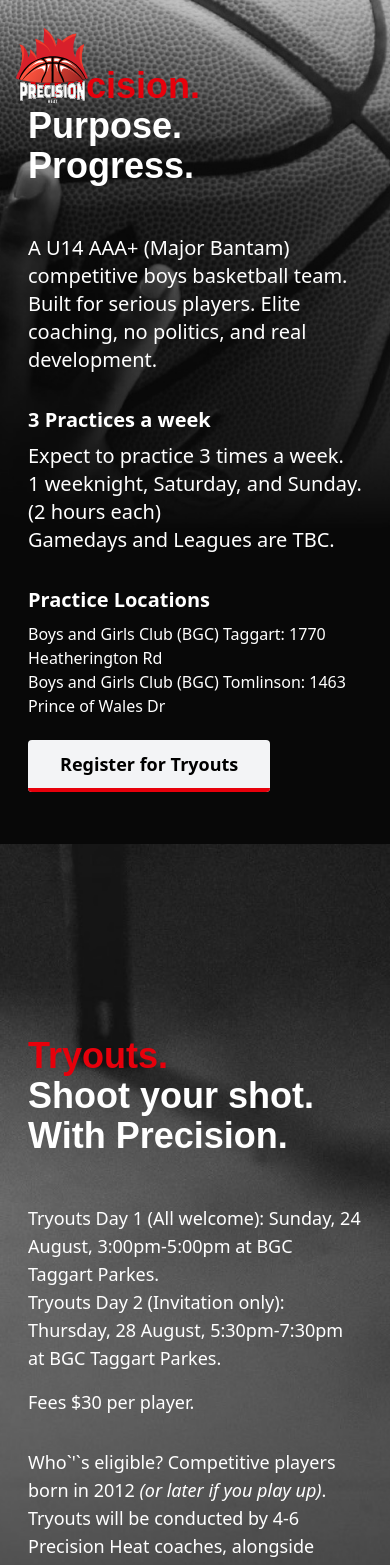
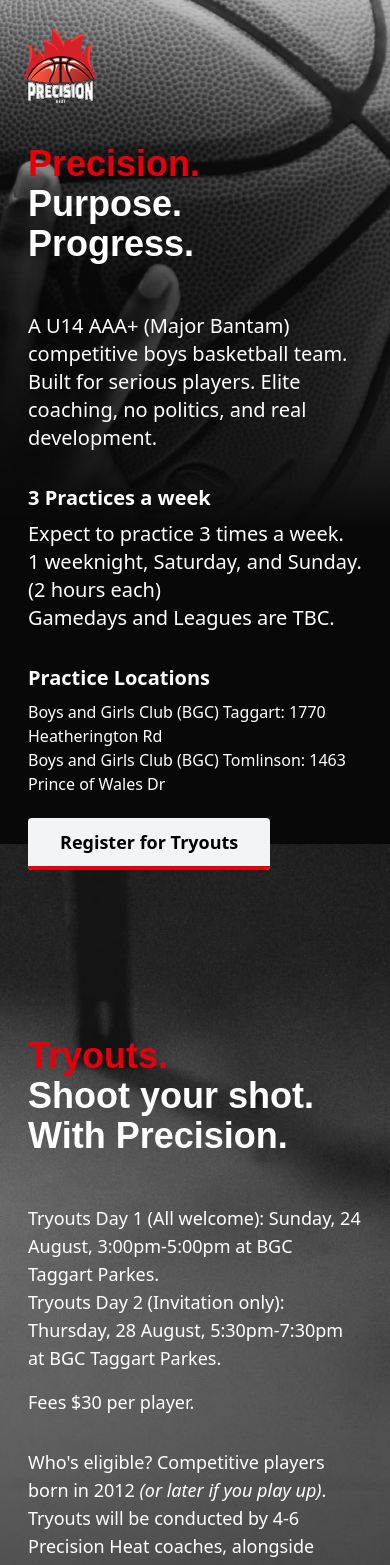
Before and after one commit to heyfarai/tryouts-next, a Next.js app: page / in a window 390 px wide. Shown: the top 1565 px of the page. Built offline with nearby package versions, Linux system fonts and the light colour scheme; no server answers; a web font is replaced by a local one.

Commit message:
fixed layout on phone

```diff
--- a/src/app/components/TopNav.tsx
+++ b/src/app/components/TopNav.tsx
@@ -8,7 +8,7 @@
 const TopNav: React.FC = () => {
   return (
     <header className="absolute top-0 z-50 w-full py-7">
-      <nav className="relative max-w-7xl w-full flex flex-wrap items-center justify-between px-4 md:px-6 lg:px-8 mx-auto">
+      <nav className="relative max-w-7xl w-full flex flex-wrap items-center justify-between px-6 md:px-6 lg:px-8 mx-auto">
         <div className="flex items-center">
           {/* Logo */}
           <Link
--- a/src/app/page.tsx
+++ b/src/app/page.tsx
@@ -30,8 +30,8 @@
 
   return (
     <div>
-      <div className="sectionHero flex flex-col justify-center lg:pl-64">
-        <div className="content max-w-3xl mx-7">
+      <div className="sectionHero flex flex-col justify-start lg:pl-64">
+        <div className="content max-w-3xl mx-7 pt-36">
           <h1 className="dela font-weight-[600] font-extrabold text-4xl lg:text-6xl md:text-5xl text-red-600 mb-0">
             Precision.
           </h1>
@@ -102,7 +102,7 @@
               <li className="mt-4">Fees $30 per player.</li>
             </ul>
             <p className="text-lg mb-0">
-              Who`&apos;`s eligible? Competitive players born in 2012{" "}
+              Who's eligible? Competitive players born in 2012{" "}
               <i>(or later if you play up)</i>.
             </p>
             <p className="text-lg mb-8">
```
